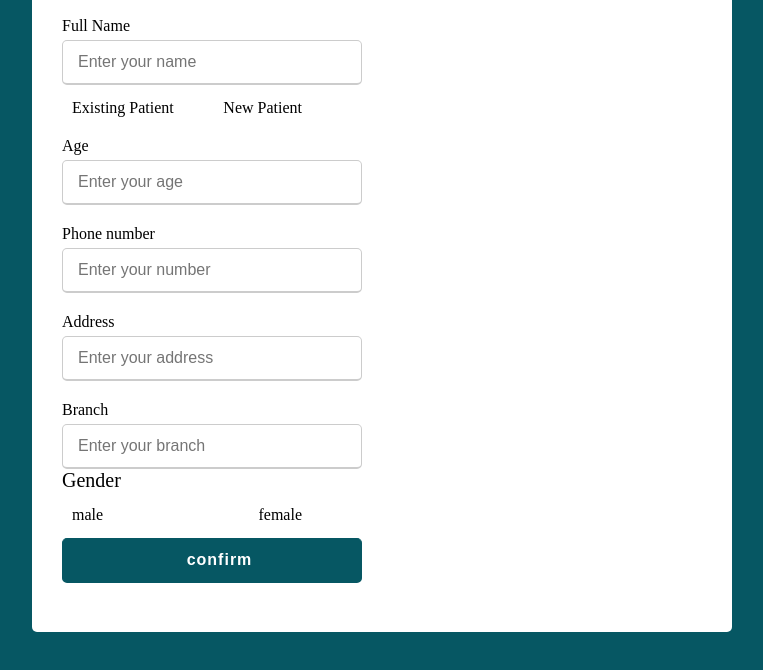
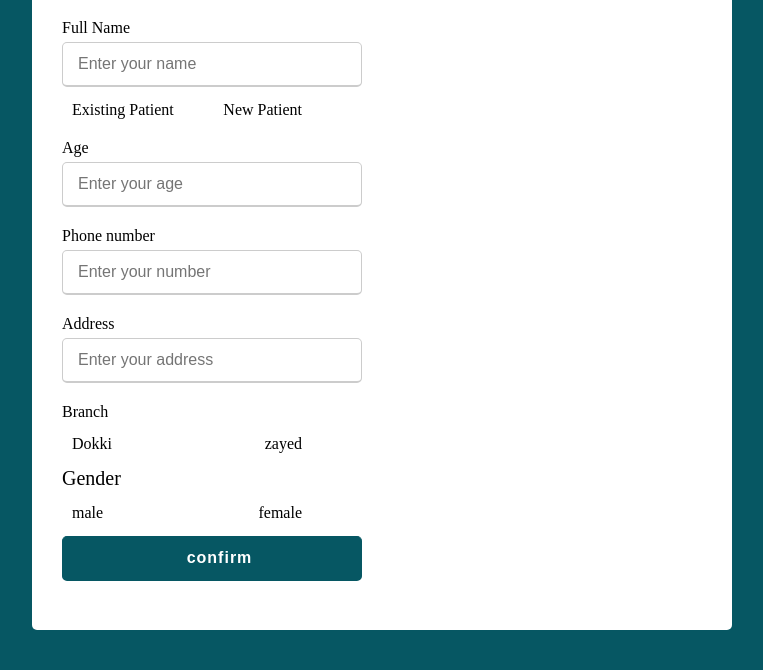
Before and after one commit to ayafathy0/Request-an-Appointment, a plain HTML site: page index.html in a window 1280 px wide. Shown: the part 172-842 px from the top of the page, without its empty margins (258-1021 px from the left). Drawn offline with Linux system fonts and the light colour scheme; a web font is replaced by a local one.

Commit message:
Add files via upload

```diff
--- a/index.html
+++ b/index.html
@@ -44,7 +44,19 @@
 
     <div class="input-box"></div>
       <span class="details">Branch</span>
-        <input type="text" placeholder="Enter your branch" required>
+      <div class="gender-details">
+        <div class="category">
+          <label for="">
+            <span class="dot one"></span>
+            <span class="gender">Dokki</span>
+          </label>
+          <label for="">
+            <span class="dot one"></span>
+            <span class="gender">zayed</span>
+          </label>
+        </div>
+      </div>
+
 
         <div class="gender-details">
           <span class="gender-title">Gender</span>
```
